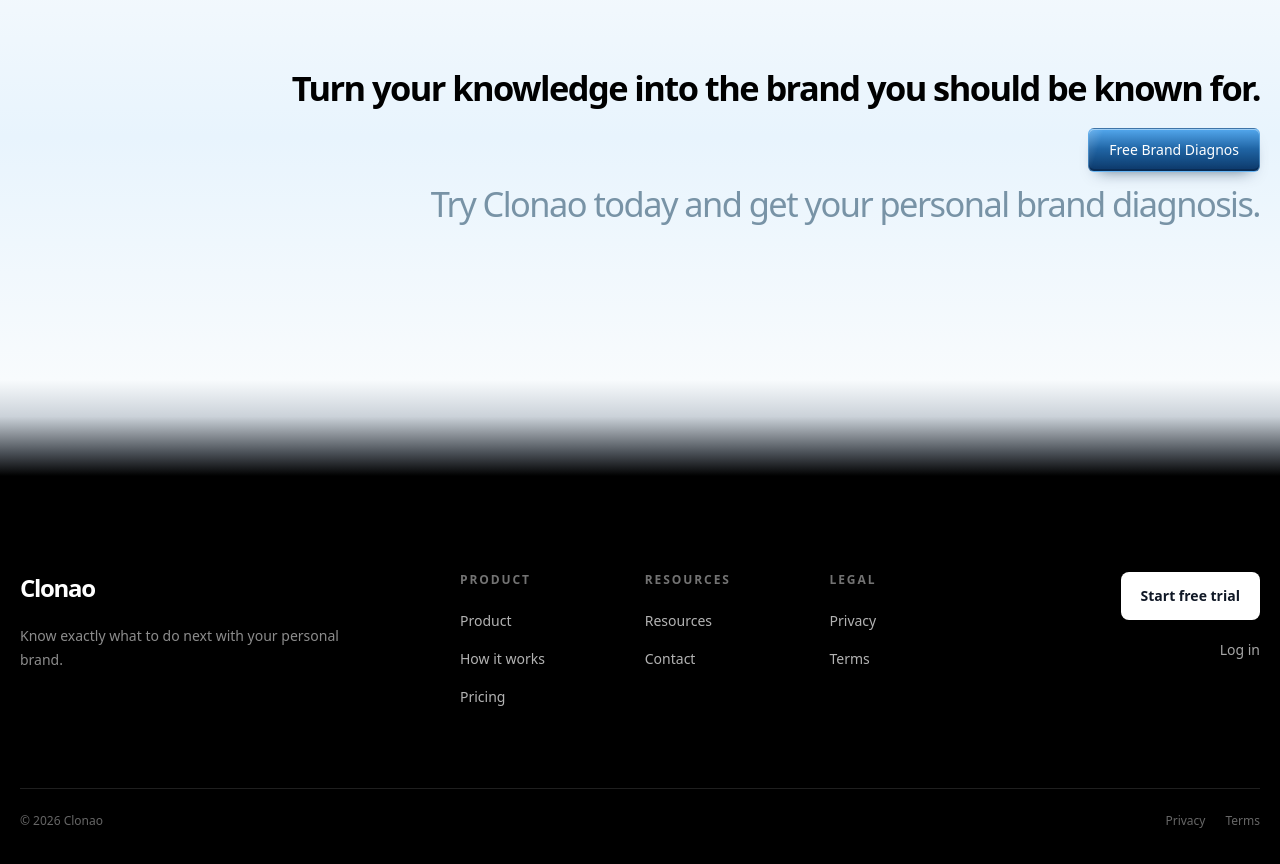
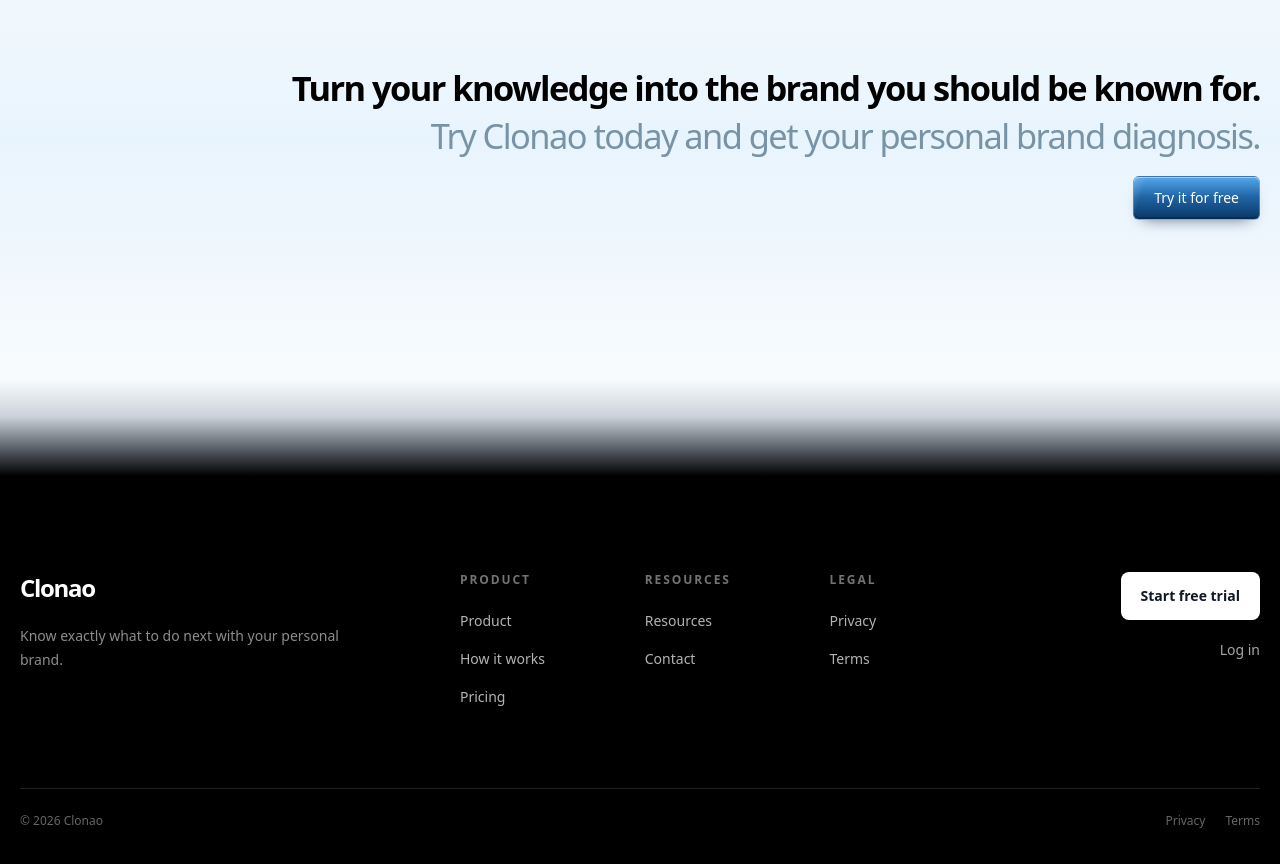
Before and after one commit to veokleo-create07/linkeldn.tool.100k, a Next.js app: page / in a window 1280 px wide. Shown: the part 6140-7004 px from the top of the page. Built offline with nearby package versions, Linux system fonts and the light colour scheme.

Commit message:
copy: place free trial cta below text

```diff
--- a/src/components/marketing/final-cta.tsx
+++ b/src/components/marketing/final-cta.tsx
@@ -8,17 +8,17 @@ export function FinalCta() {
           <h2 id="final-cta-heading" className="text-balance text-xl font-semibold leading-[1.1] tracking-[-0.045em] text-black sm:text-2xl lg:whitespace-nowrap lg:text-[2.15rem]">
             Turn your knowledge into the brand you should be known for.
           </h2>
+          <p className="ml-auto mt-4 max-w-none text-xl leading-[1.1] tracking-[-0.045em] text-[#7893a6] sm:text-2xl lg:whitespace-nowrap lg:text-[2.15rem]">
+            Try Clonao today and get your personal brand diagnosis.
+          </p>
           <div className="mt-6 flex justify-end">
             <Link
               href="/sign-up"
               className="metallic-cta inline-flex min-h-11 items-center justify-center rounded-md px-5 text-sm font-medium text-white focus-visible:outline-none focus-visible:ring-2 focus-visible:ring-[#2563a6] focus-visible:ring-offset-2"
             >
-              Free Brand Diagnos
+              Try it for free
             </Link>
           </div>
-          <p className="ml-auto mt-4 max-w-none text-xl leading-[1.1] tracking-[-0.045em] text-[#7893a6] sm:text-2xl lg:whitespace-nowrap lg:text-[2.15rem]">
-            Try Clonao today and get your personal brand diagnosis.
-          </p>
         </div>
       </div>
     </section>
```
